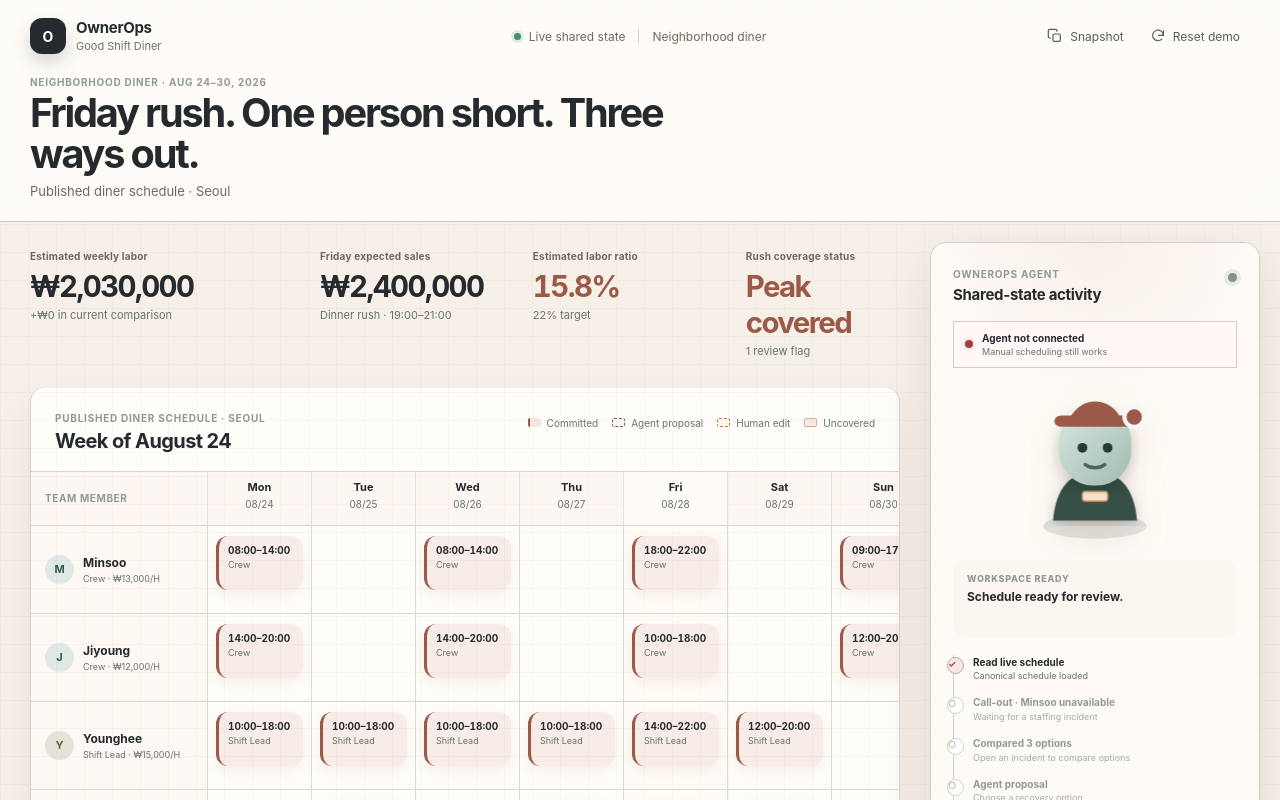
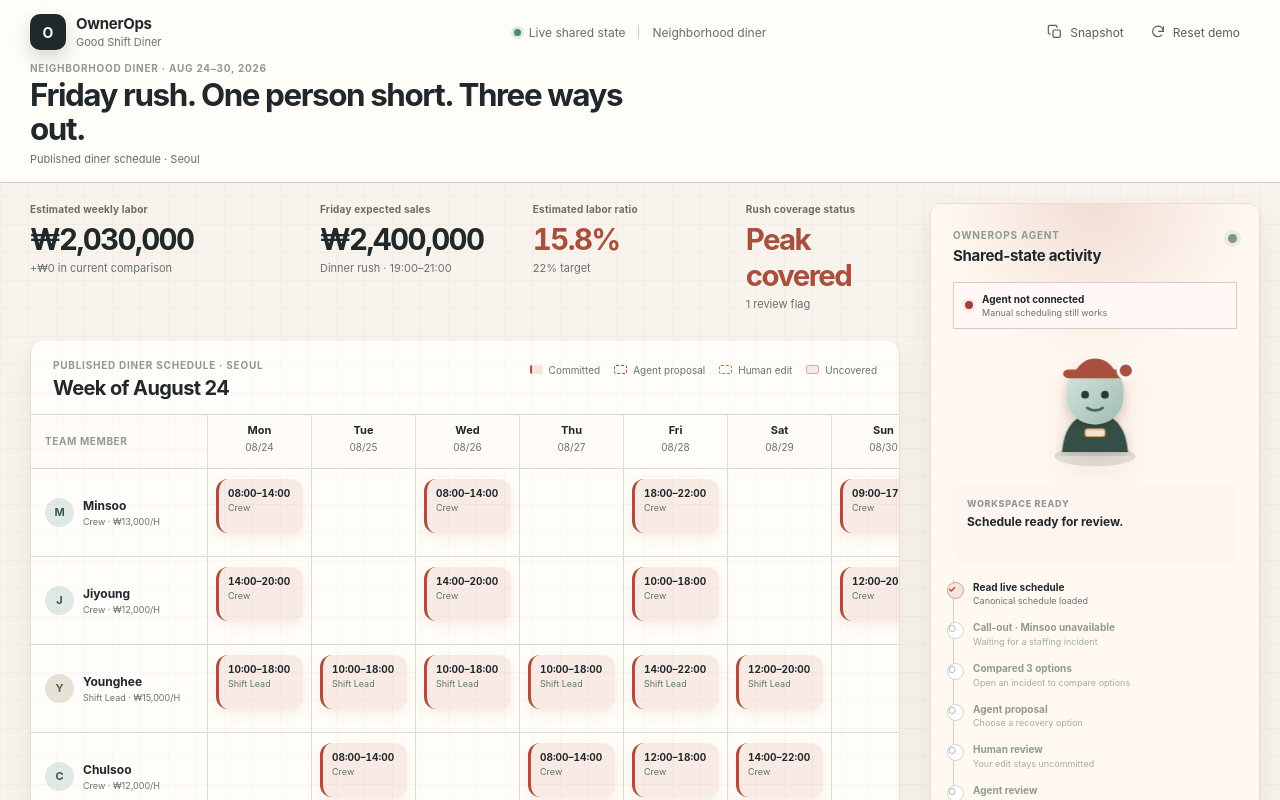
Before and after one commit to sionchu/ownerops-webmcp, a Next.js app: page / in a window 1280 px wide. Shown: the top 800 px of the page. Built offline with nearby package versions, Linux system fonts and the light colour scheme.

Commit message:
feat: refine OwnerOps visual system and industry themes

```diff
--- a/src/app/globals.css
+++ b/src/app/globals.css
@@ -1,4 +1,6 @@
 @import "../styles/tokens.css";
+
+@layer reset, tokens, base, layout, components, states, themes, utilities;
 
 * { box-sizing: border-box; }
 html { background: var(--canvas); color: var(--ink); }
@@ -255,3 +257,78 @@ h2 { font-size: 16px; letter-spacing: -.02em; }
 @keyframes option-settle { from { opacity:0; transform:translateY(5px); } to { opacity:1; transform:translateY(0); } }
 @media (max-width: 900px) { .topbar { min-height:150px; padding:16px 18px 20px; }.workspace { display:block; }.assistant-rail { margin:0; border-radius:0; height:auto; }.primary-workspace { padding:22px 16px 38px; } }
 @media (max-width: 650px) { .topbar { min-height:136px; padding:14px 12px 18px; }.context-stage { margin-top:16px; }.context-stage h1 { font-size:26px; }.impact-strip { grid-template-columns:1fr; gap:16px; }.metric { border-bottom:1px solid color-mix(in srgb,var(--oo-accent) 10%,var(--line)); padding-bottom:14px; }.preview-bar { padding:12px 14px; }.avatar { width:128px; height:128px; } }
+
+/* Refined operating surface: compact context, semantic state, and profile tokens. */
+.app-shell {
+  --oo-proposal-fill: color-mix(in srgb, var(--oo-accent-soft) 74%, white);
+  --oo-proposal-border: color-mix(in srgb, var(--oo-accent) 65%, white);
+  --oo-human-edit-fill: color-mix(in srgb, #f5e3c8 72%, white);
+  --oo-human-edit-border: #b97832;
+  --oo-reviewed-fill: color-mix(in srgb, #ddefe7 74%, white);
+  --oo-reviewed-border: #2e7a5f;
+  background: var(--oo-canvas);
+  transition: opacity 180ms ease, background-color var(--oo-motion-theme, 460ms) var(--oo-ease-standard), color var(--oo-motion-theme, 460ms) var(--oo-ease-standard);
+}
+.app-shell::before { opacity: var(--oo-motif-opacity, .03); }
+.topbar {
+  min-height: 124px;
+  padding: 14px 30px 16px;
+  grid-template-rows: auto 1fr;
+  background: color-mix(in srgb, var(--oo-surface) 94%, transparent);
+}
+.context-stage { margin-top: 12px; max-width: 680px; }
+.context-stage h1 { max-width: 620px; font-size: clamp(30px, 2.45vw, 36px); line-height: 1.08; letter-spacing: -.045em; }
+.context-stage p { margin-top: 5px; font-size: 11px; }
+.workspace { min-height: calc(100vh - 124px); }
+.primary-workspace { padding-top: 20px; }
+.assistant-rail {
+  container: rail / inline-size;
+  background: var(--oo-surface-elevated);
+  border-color: var(--oo-border);
+  border-radius: var(--oo-radius-card);
+  box-shadow: 0 12px 32px rgb(20 20 20 / .08);
+}
+.assistant-rail::before { background: radial-gradient(circle at 50% 0%, var(--oo-agent-glow), transparent 70%); }
+.schedule-panel, .scenario-panel { border-color: var(--oo-border); border-radius: var(--oo-radius-card); box-shadow: 0 12px 32px rgb(20 20 20 / .06); }
+.schedule-panel { background: var(--oo-surface); }
+.section-heading { padding: 18px 22px 14px; }
+.grid-corner, .day-head { background: color-mix(in srgb, var(--oo-surface) 92%, var(--oo-accent-soft)); }
+.worker-label, .gap-label { background: var(--oo-surface); }
+.schedule-cell { background: color-mix(in srgb, var(--oo-surface) 98%, var(--oo-accent-soft)); }
+.day-head.focus-day, .schedule-cell.focus-day { background: color-mix(in srgb, var(--oo-surface) 98%, var(--oo-accent-soft)); }
+.day-head.focus-day:has(em), .schedule-cell.focus-day:has(.uncovered), .schedule-cell.focus-day:has(.preview) {
+  background: linear-gradient(to bottom, color-mix(in srgb, var(--oo-focus-lane) 72%, transparent), transparent 82%);
+  box-shadow: inset 1px 0 color-mix(in srgb, var(--oo-accent) 25%, transparent), inset -1px 0 color-mix(in srgb, var(--oo-accent) 18%, transparent);
+}
+.day-head.focus-day:has(em) strong, .day-head.focus-day:has(em) span { color: var(--oo-ink); }
+.shift-chip { border-radius: var(--oo-radius-shift); background: color-mix(in srgb, var(--oo-accent-soft) 82%, white); }
+.shift-chip.preview { background: var(--oo-proposal-fill); border-color: var(--oo-proposal-border); animation: candidate-arrival 260ms var(--oo-ease-standard) both; }
+.shift-chip.preview.candidate-human-edit { background: var(--oo-human-edit-fill); border-color: var(--oo-human-edit-border); border-left-color: var(--oo-human-edit-border); animation: candidate-edit 220ms var(--oo-ease-standard) both; }
+.shift-chip.preview.candidate-reviewed { background: var(--oo-reviewed-fill); border-color: var(--oo-reviewed-border); border-left-color: var(--oo-reviewed-border); animation: candidate-reviewed 280ms var(--oo-ease-standard) both; }
+.chip-tag { transition: color var(--oo-motion-standard) var(--oo-ease-standard); }
+.candidate-card { border-color: var(--oo-proposal-border); background: var(--oo-proposal-fill); border-radius: var(--oo-radius-card); }
+.candidate-card.candidate-human-edit { border-color: var(--oo-human-edit-border); background: var(--oo-human-edit-fill); }
+.candidate-card.candidate-reviewed { border-color: var(--oo-reviewed-border); background: var(--oo-reviewed-fill); }
+.preview-bar { container: preview / inline-size; background: var(--oo-proposal-fill); border-color: var(--oo-proposal-border); }
+.preview-bar.preview-human-edit { background: var(--oo-human-edit-fill); border-color: var(--oo-human-edit-border); }
+.preview-bar.preview-reviewed { background: var(--oo-reviewed-fill); border-color: var(--oo-reviewed-border); }
+.preview-reviewed .preview-badge { background: #2e7a5f; }
+@keyframes candidate-arrival { from { opacity: .55; transform: translateY(-3px); } to { opacity: 1; transform: translateY(0); } }
+@keyframes candidate-edit { 50% { box-shadow: 0 0 0 3px color-mix(in srgb, #b97832 24%, transparent); } }
+@keyframes candidate-reviewed { 50% { box-shadow: 0 0 0 3px color-mix(in srgb, #2e7a5f 24%, transparent); } }
+@container rail (max-width: 300px) {
+  .avatar { width: 132px; height: 132px; }
+  .candidate-metrics { grid-template-columns: 1fr; }
+}
+@container preview (max-width: 660px) { .preview-bar-impact { white-space: normal; flex-wrap: wrap; } }
+@media (max-width: 900px) {
+  .topbar { min-height: 112px; padding: 12px 18px 14px; }
+  .context-stage { margin-top: 8px; }
+  .workspace { min-height: calc(100vh - 112px); }
+}
+@media (max-width: 650px) {
+  .topbar { min-height: 104px; padding: 10px 12px 12px; }
+  .context-stage h1 { font-size: 25px; }
+  .context-stage p { display: none; }
+  .workspace { min-height: calc(100vh - 104px); }
+}
--- a/src/components/ownerops-app.tsx
+++ b/src/components/ownerops-app.tsx
@@ -252,7 +252,7 @@ export function OwnerOpsApp() {
   const profile = getIndustryProfile(state.business.industry);
   const visibleImpact = previewImpact ?? impact;
   return (
-    <main className={`app-shell ${hydrated ? "hydrated" : ""}`} data-industry={profile.id} style={{ "--oo-accent": profile.visual.accent, "--oo-accent-hover": profile.visual.accentHover, "--oo-accent-soft": profile.visual.accentSoft, "--oo-surface-tint": profile.visual.surfaceTint, "--oo-canvas": profile.visual.canvas, "--oo-surface": profile.visual.surface, "--oo-ink": profile.visual.ink, "--oo-secondary-ink": profile.visual.secondaryInk, "--oo-radius": profile.visual.radiusStyle } as CSSProperties}>
+    <main className={`app-shell ${hydrated ? "hydrated" : ""}`} data-industry={profile.id} style={{ "--oo-accent": profile.visual.accent, "--oo-accent-hover": profile.visual.accentHover, "--oo-accent-soft": profile.visual.accentSoft, "--oo-canvas": profile.visual.canvas, "--oo-surface": profile.visual.surface, "--oo-surface-elevated": profile.visual.surfaceElevated, "--oo-ink": profile.visual.ink, "--oo-secondary-ink": profile.visual.secondaryInk, "--oo-border": profile.visual.border, "--oo-focus-lane": profile.visual.focusLane, "--oo-agent-glow": profile.visual.agentGlow, "--oo-radius-card": profile.visual.radiusCard, "--oo-radius-shift": profile.visual.radiusShift, "--oo-motif-opacity": profile.visual.motifOpacity, "--oo-motion-theme": profile.visual.motionTheme } as CSSProperties}>
       <header className="topbar"><div className="brand"><span className="brand-mark">O</span><div><strong>OwnerOps</strong><span>{state.business.name}</span></div></div><div className="topbar-center"><span className="live-dot"/>Live shared state<span className="divider"/>{profile.label}</div><nav><button className="top-action" onClick={() => setSnapshotOpen(true)}><Icon name="copy"/>Snapshot</button><button className="top-action" onClick={() => runAction({ type: "reset_demo" })}><Icon name="refresh"/>Reset demo</button></nav><div className="context-stage"><span className="eyebrow">{profile.label} · Aug 24–30, 2026</span><h1>{profile.copy.headline}</h1><p>{profile.copy.scheduleContext}</p></div></header>
       <PreviewBar />
       <div className="workspace"><div className="primary-workspace"><ImpactStrip impact={visibleImpact}/><ScheduleGrid/><ScenarioPanel/></div><AssistantRail supported={supported}/></div>
--- a/src/industry/profiles.ts
+++ b/src/industry/profiles.ts
@@ -22,14 +22,18 @@ export type IndustryProfile = {
     accent: string;
     accentHover: string;
     accentSoft: string;
-    surfaceTint: string;
     canvas: string;
     surface: string;
+    surfaceElevated: string;
     ink: string;
     secondaryInk: string;
-    radiusStyle: string;
-    motif: string;
-    motionStyle: string;
+    border: string;
+    focusLane: string;
+    agentGlow: string;
+    radiusCard: string;
+    radiusShift: string;
+    motifOpacity: string;
+    motionTheme: string;
     avatarAccessory: AvatarAccessory;
     avatarDetail?: AvatarDetail;
   };
@@ -51,7 +55,7 @@ export const INDUSTRY_PROFILES: Record<IndustryId, IndustryProfile> = {
       suggestedPrompt: "Minsoo called out before dinner rush. Show me three options, but don't apply anything yet.",
       headline: "Friday rush. One person short. Three ways out.",
     },
-    visual: { accent: "#9b5947", accentHover: "#7f4536", accentSoft: "#f5e8e2", surfaceTint: "#f7f0eb", canvas: "#f6f0e9", surface: "#fffdf9", ink: "#242a2d", secondaryInk: "#6e6862", radiusStyle: "12px", motif: "diner", motionStyle: "crisp", avatarAccessory: "cap", avatarDetail: "name-tag" },
+    visual: { accent: "#A84F3D", accentHover: "#873B2D", accentSoft: "#F6E5DF", canvas: "#F8F3EC", surface: "#FFFDF9", surfaceElevated: "#FFF9F2", ink: "#20282C", secondaryInk: "#6F6A64", border: "#E8DED3", focusLane: "#F4E1D9", agentGlow: "#EBCFC5", radiusCard: "12px", radiusShift: "12px", motifOpacity: "0.035", motionTheme: "460ms", avatarAccessory: "cap", avatarDetail: "name-tag" },
   },
   pizza: {
     id: "pizza",
@@ -68,7 +72,7 @@ export const INDUSTRY_PROFILES: Record<IndustryId, IndustryProfile> = {
       suggestedPrompt: "Minsoo called out before Friday pizza rush. Show me three options, but don't apply anything yet.",
       headline: "Friday pizza rush. Keep the line moving.",
     },
-    visual: { accent: "#b24f3d", accentHover: "#923d30", accentSoft: "#f8e6e2", surfaceTint: "#fbf3ee", canvas: "#faf2e9", surface: "#fffdf9", ink: "#302722", secondaryInk: "#75665e", radiusStyle: "18px", motif: "pizza", motionStyle: "snappy", avatarAccessory: "chef-cap" },
+    visual: { accent: "#C8513B", accentHover: "#9E3E2E", accentSoft: "#F9E5DE", canvas: "#FBF3E9", surface: "#FFFDF8", surfaceElevated: "#FFF7EE", ink: "#302722", secondaryInk: "#75665E", border: "#EBDDCF", focusLane: "#F8DDD3", agentGlow: "#F0C9BC", radiusCard: "18px", radiusShift: "16px", motifOpacity: "0.05", motionTheme: "400ms", avatarAccessory: "chef-cap" },
   },
   coffee: {
     id: "coffee",
@@ -85,7 +89,7 @@ export const INDUSTRY_PROFILES: Record<IndustryId, IndustryProfile> = {
       suggestedPrompt: "Minsoo called out before the rush window. Show me three options, but don't apply anything yet.",
       headline: "Rush window. Keep the bar covered.",
     },
-    visual: { accent: "#4f7664", accentHover: "#3c5e50", accentSoft: "#e5efe9", surfaceTint: "#f1f5f1", canvas: "#f1f0e9", surface: "#fffdf8", ink: "#27352e", secondaryInk: "#69736b", radiusStyle: "18px", motif: "coffee", motionStyle: "calm", avatarAccessory: "apron" },
+    visual: { accent: "#3F6F5A", accentHover: "#315847", accentSoft: "#E5EFE9", canvas: "#F4F1EA", surface: "#FFFCF5", surfaceElevated: "#F9F5EB", ink: "#2C2925", secondaryInk: "#746E65", border: "#E5DED1", focusLane: "#E4EEE8", agentGlow: "#CFE1D7", radiusCard: "16px", radiusShift: "14px", motifOpacity: "0.03", motionTheme: "520ms", avatarAccessory: "apron" },
   },
   salon: {
     id: "salon",
@@ -102,7 +106,7 @@ export const INDUSTRY_PROFILES: Record<IndustryId, IndustryProfile> = {
       suggestedPrompt: "Minsoo called out before the booking peak. Show me three options, but don't apply anything yet.",
       headline: "Booking peak. Protect every chair.",
     },
-    visual: { accent: "#6a5d6e", accentHover: "#514654", accentSoft: "#eee8ef", surfaceTint: "#f5f2f4", canvas: "#f5f2f3", surface: "#fffefe", ink: "#252126", secondaryInk: "#716a72", radiusStyle: "6px", motif: "salon", motionStyle: "smooth", avatarAccessory: "salon-apron", avatarDetail: "tool-badge" },
+    visual: { accent: "#765E76", accentHover: "#5D495D", accentSoft: "#EFE7EF", canvas: "#F7F3F5", surface: "#FFFDFE", surfaceElevated: "#FAF5F8", ink: "#232126", secondaryInk: "#716A73", border: "#E5DDE5", focusLane: "#EEE4EE", agentGlow: "#DCCFDC", radiusCard: "9px", radiusShift: "8px", motifOpacity: "0.025", motionTheme: "440ms", avatarAccessory: "salon-apron", avatarDetail: "tool-badge" },
   },
   sushi: {
     id: "sushi",
@@ -119,7 +123,7 @@ export const INDUSTRY_PROFILES: Record<IndustryId, IndustryProfile> = {
       suggestedPrompt: "Minsoo called out before dinner service. Show me three options, but don't apply anything yet.",
       headline: "Dinner service. Keep the floor balanced.",
     },
-    visual: { accent: "#216565", accentHover: "#155250", accentSoft: "#e1f0ef", surfaceTint: "#eef6f5", canvas: "#f3f5f2", surface: "#fffffc", ink: "#1f2b2c", secondaryInk: "#63706d", radiusStyle: "7px", motif: "sushi", motionStyle: "deliberate", avatarAccessory: "headband" },
+    visual: { accent: "#246A67", accentHover: "#185552", accentSoft: "#E1F0EE", canvas: "#F1F5F3", surface: "#FFFDFC", surfaceElevated: "#F7FBFA", ink: "#1E2A2A", secondaryInk: "#657170", border: "#DCE7E4", focusLane: "#DDECEA", agentGlow: "#C9DFDC", radiusCard: "8px", radiusShift: "7px", motifOpacity: "0.025", motionTheme: "540ms", avatarAccessory: "headband" },
   },
   curry: {
     id: "curry",
@@ -136,7 +140,7 @@ export const INDUSTRY_PROFILES: Record<IndustryId, IndustryProfile> = {
       suggestedPrompt: "Minsoo called out before dinner rush. Show me three options, but don't apply anything yet.",
       headline: "Dinner rush. Keep service covered.",
     },
-    visual: { accent: "#a87619", accentHover: "#885c10", accentSoft: "#f7eed9", surfaceTint: "#fbf6e8", canvas: "#fbf4e3", surface: "#fffdf7", ink: "#382d1d", secondaryInk: "#766852", radiusStyle: "18px", motif: "curry", motionStyle: "warm", avatarAccessory: "apron", avatarDetail: "badge" },
+    visual: { accent: "#B27A18", accentHover: "#8B5C10", accentSoft: "#F7EDD7", canvas: "#FBF6E9", surface: "#FFFDF7", surfaceElevated: "#FFF8E9", ink: "#312A22", secondaryInk: "#776C5D", border: "#E9DFC9", focusLane: "#F5E8C8", agentGlow: "#EAD7A7", radiusCard: "16px", radiusShift: "15px", motifOpacity: "0.04", motionTheme: "480ms", avatarAccessory: "apron", avatarDetail: "badge" },
   },
 };
 
--- a/src/styles/tokens.css
+++ b/src/styles/tokens.css
@@ -1,4 +1,17 @@
 :root {
+  --oo-font-ui: ui-sans-serif, system-ui, -apple-system, BlinkMacSystemFont, "Segoe UI", sans-serif;
+  --oo-radius-xs: 6px;
+  --oo-radius-sm: 9px;
+  --oo-radius-md: 12px;
+  --oo-radius-lg: 18px;
+  --oo-shadow-sm: 0 4px 14px rgb(20 20 20 / 0.06);
+  --oo-shadow-md: 0 12px 32px rgb(20 20 20 / 0.08);
+  --oo-motion-fast: 160ms;
+  --oo-motion-standard: 260ms;
+  --oo-motion-theme: 460ms;
+  --oo-ease-standard: cubic-bezier(.2, .8, .2, 1);
+  --oo-ease-snappy: cubic-bezier(.2, .9, .25, 1);
+  --oo-ease-calm: cubic-bezier(.22, .65, .3, 1);
   --canvas: #f2f3f1;
   --surface: #fbfcfa;
   --surface-strong: #ffffff;
@@ -18,5 +31,5 @@
   --info: #3e6482;
   --shadow: 0 12px 32px rgba(28, 44, 36, 0.08);
   --radius: 8px;
-  --font: Inter, ui-sans-serif, -apple-system, BlinkMacSystemFont, "Segoe UI", sans-serif;
+  --font: Inter, var(--oo-font-ui);
 }
```
Also changed, not shown: 4 other files (tests, documents, lock files or other folders).
